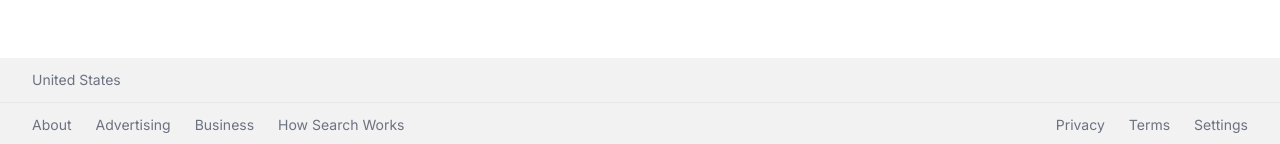
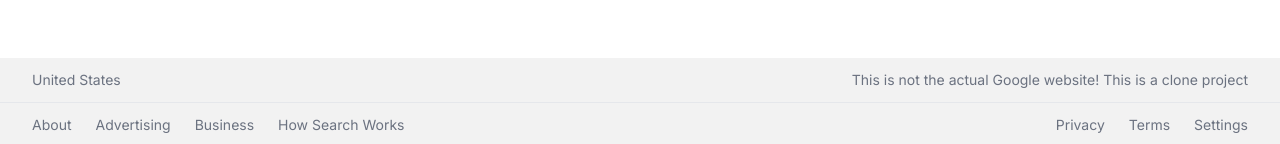
Before and after one commit to KTReimers/google-clone-next, a Next.js app: page / in a window 1280 px wide. Shown: the part 653-797 px from the top of the page. Built offline with nearby package versions, Linux system fonts and the light colour scheme; no server answers.

Commit message:
connected to google API for search terms

```diff
--- a/src/app/search/web/page.jsx
+++ b/src/app/search/web/page.jsx
@@ -1,7 +1,13 @@
 import React from 'react'
 
-export default function WebSearchPage() {
-  return (
-    <div>WebSearchPage</div>
-  )
+export default async function WebSearchPage({searchParams}) {
+    const response = await fetch(`https://www.googleapis.com/customsearch/v1?key=${process.env.GOOGLE_API_KEY}&cx=${process.env.CONTEXT_KEY}&q=${searchParams.searchTerm}`)
+    const data = await response.json()
+    console.log(data)
+    const results = data.items
+    return (
+      <>
+        {results && results.map(result => <h1>{result.title}</h1>)}
+      </>
+    )
 }
--- a/src/components/CountryLookUp.jsx
+++ b/src/components/CountryLookUp.jsx
@@ -7,6 +7,9 @@ export default function CountryLookUp() {
         fetch(`https://api.ipdata.co?api-key=${process.env.NEXT_PUBLIC_IP_API_KEY}`).then((res) => res.json()).then((data) => setCountry(data.country_name))
     },[]);
     return (
-        <div>{country}</div>
+        <div className="flex justify-between">
+            <div className="">{country}</div>
+            <div className="">This is not the actual Google website! This is a clone project</div>
+        </div>
     )
 }
```
